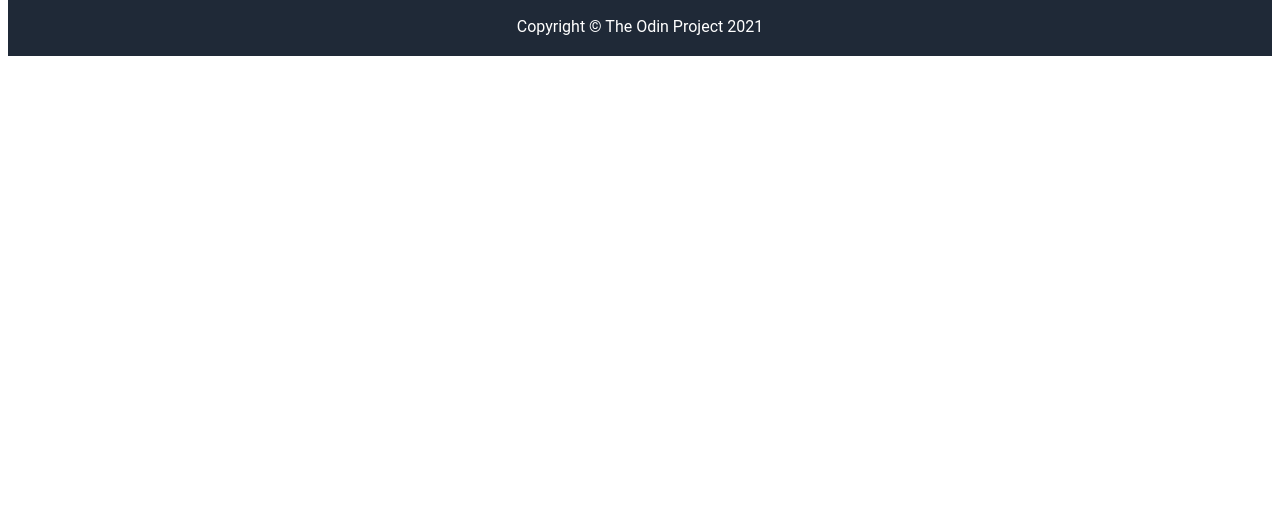
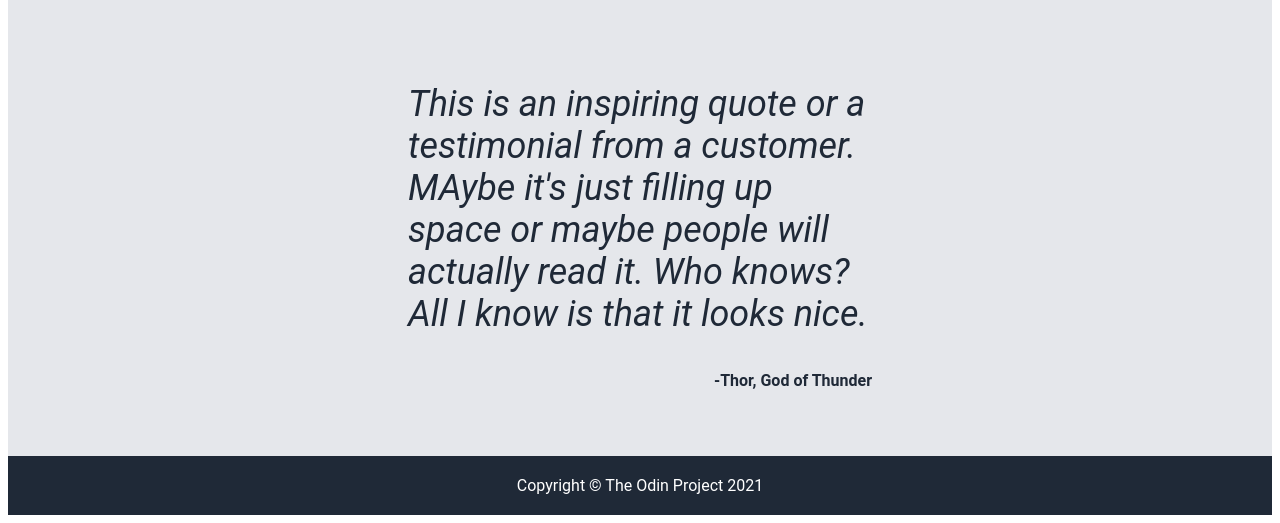
Before and after one commit to pewpew695/CompanyWebsite, a plain HTML site: page index.html in a window 1280 px wide. Shown: the part 847-1370 px from the top of the page. Before the commit the page ends 911 px from the top, so only its background shows below. Drawn offline with Linux system fonts and the light colour scheme.

Commit message:
Created the testimonial section with CSS

```diff
--- a/index.html
+++ b/index.html
@@ -53,7 +53,12 @@
         </div>
     </div>
     <div class="sectionthree">
-
+        <p class="quote">
+            This is an inspiring quote or a testimonial from a customer. MAybe it's just filling up space or maybe people will actually read it. Who knows? All I know is that it looks nice.
+        </p>
+        <p class="person">
+            -Thor, God of Thunder
+        </p>
     </div>
     <footer>
         Copyright &#169; The Odin Project 2021
--- a/styles.css
+++ b/styles.css
@@ -83,8 +83,21 @@ header {
     flex-wrap: wrap;
 }
 
-.img img{
+.sectionthree {
+    background-color: #E5E7EB;
+    padding: 50px 400px;
+}
 
+.quote {
+    font-size: 36px;
+    font-style: italic;
+    color: #1f2937;
+}
+
+.person {
+    color:#1f2937;
+    font-weight: bold;
+    text-align: end;
 }
 /*
 .container {
```
